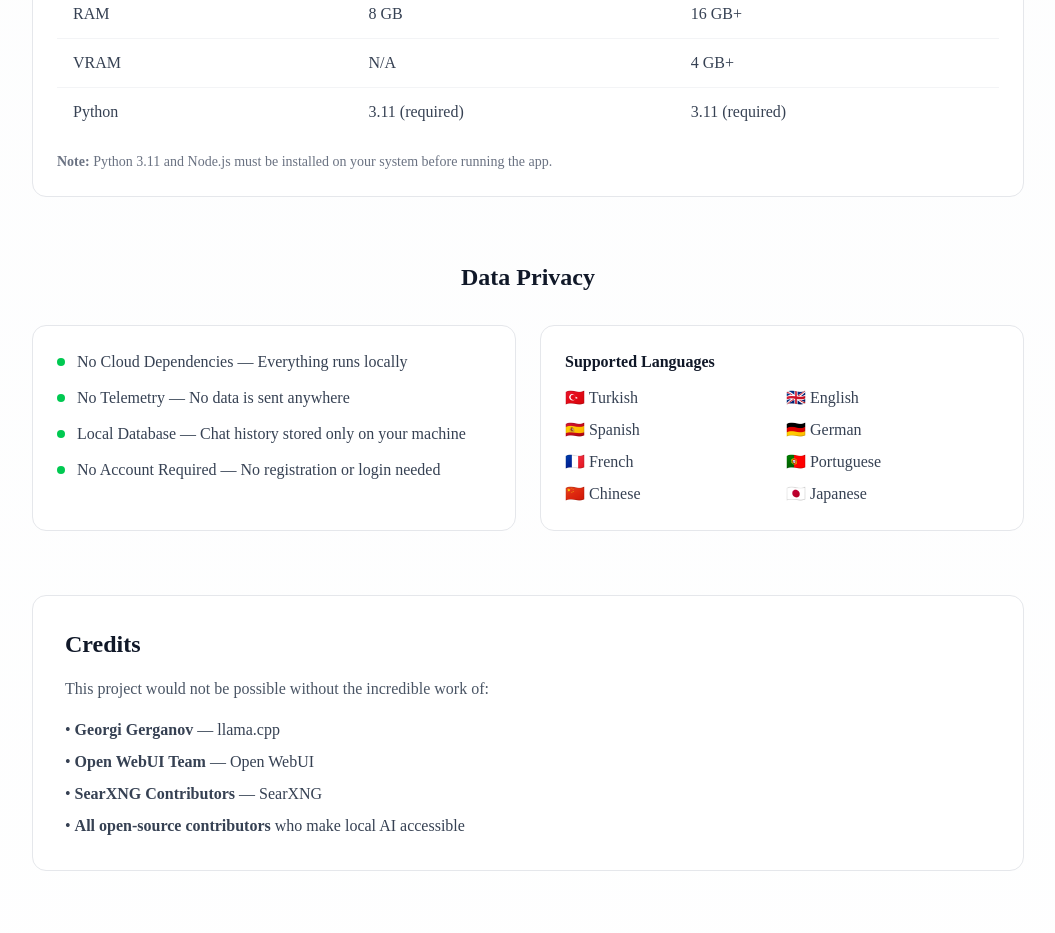
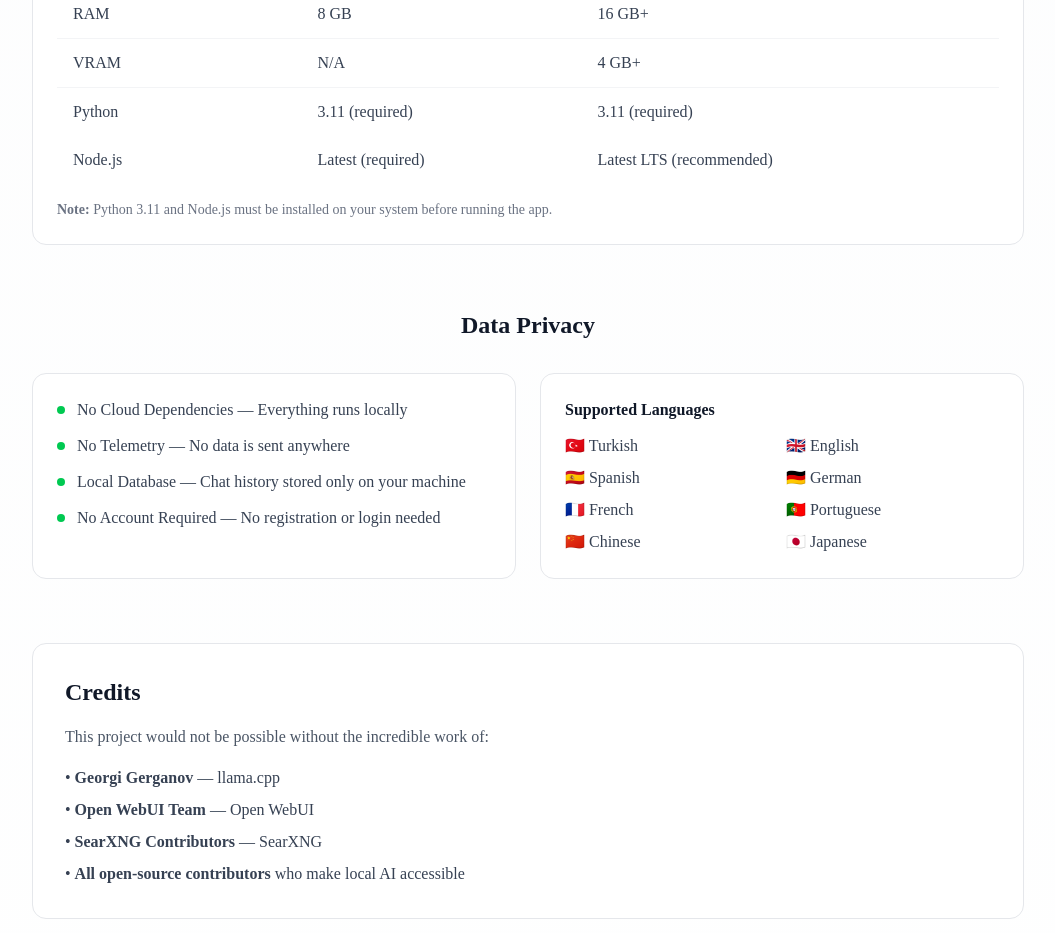
Before and after one commit to nafiozdemir231-prog/local-ai-hub, a Next.js app: page /llm-runner-aio in a window 1280 px wide. Shown: the part 3540-4473 px from the top of the page, without its empty margins (112-1167 px from the left). Built offline with nearby package versions, Linux system fonts and the light colour scheme; no server answers; the database is empty.

Commit message:
feat: add Node.js row to System Requirements table

```diff
--- a/src/app/llm-runner-aio/page.tsx
+++ b/src/app/llm-runner-aio/page.tsx
@@ -257,6 +257,11 @@ export default function LLMRunnerAIO() {
                     <td className="py-3 px-4 text-gray-700 dark:text-gray-300">3.11 (required)</td>
                     <td className="py-3 px-4 text-gray-700 dark:text-gray-300">3.11 (required)</td>
                   </tr>
+                  <tr>
+                    <td className="py-3 px-4 text-gray-700 dark:text-gray-300">Node.js</td>
+                    <td className="py-3 px-4 text-gray-700 dark:text-gray-300">Latest (required)</td>
+                    <td className="py-3 px-4 text-gray-700 dark:text-gray-300">Latest LTS (recommended)</td>
+                  </tr>
                 </tbody>
               </table>
             </div>
```
